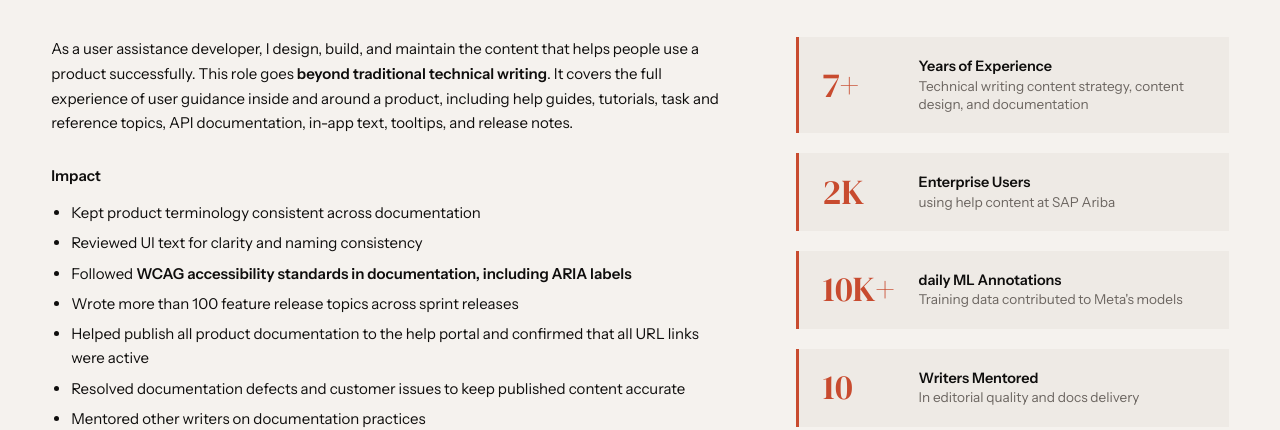
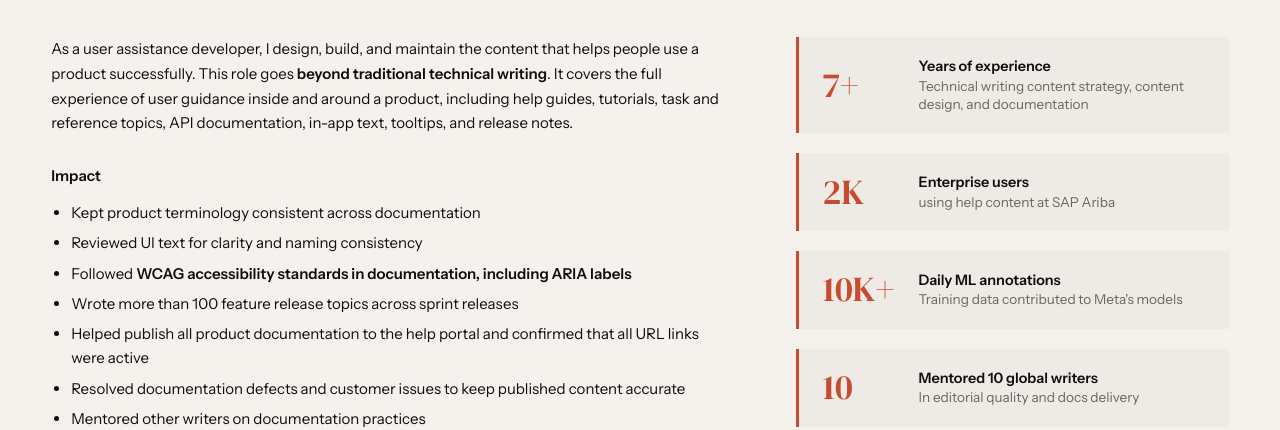
Before and after one commit to ElianaJain/ElianaJainPortfolio, a plain HTML site: page index.html in a window 1280 px wide. Shown: the part 534-964 px from the top of the page. Drawn offline with nearby package versions, Linux system fonts and the light colour scheme; no server answers; a web font is replaced by a local one.

Commit message:
Update stat descriptions for consistency and clarity

```diff
--- a/index.html
+++ b/index.html
@@ -713,19 +713,19 @@
     <div class="about-stats reveal">
       <div class="stat-row">
         <div class="stat-num">7+</div>
-        <div class="stat-desc"><strong>Years of Experience</strong>Technical writing content strategy, content design, and documentation</div>
+        <div class="stat-desc"><strong>Years of experience</strong>Technical writing content strategy, content design, and documentation</div>
       </div>
       <div class="stat-row">
         <div class="stat-num">2K</div>
-        <div class="stat-desc"><strong>Enterprise Users</strong>using help content at SAP Ariba</div>
+        <div class="stat-desc"><strong>Enterprise users</strong>using help content at SAP Ariba</div>
       </div>
       <div class="stat-row">
         <div class="stat-num">10K+</div>
-        <div class="stat-desc"><strong>daily ML Annotations</strong>Training data contributed to Meta's models</div>
+        <div class="stat-desc"><strong>Daily ML annotations</strong>Training data contributed to Meta's models</div>
       </div>
       <div class="stat-row">
         <div class="stat-num">10</div>
-        <div class="stat-desc"><strong>Writers Mentored</strong>In editorial quality and docs delivery</div>
+        <div class="stat-desc"><strong>Mentored 10 global writers</strong>In editorial quality and docs delivery</div>
       </div>
     </div>
   </div>
```
